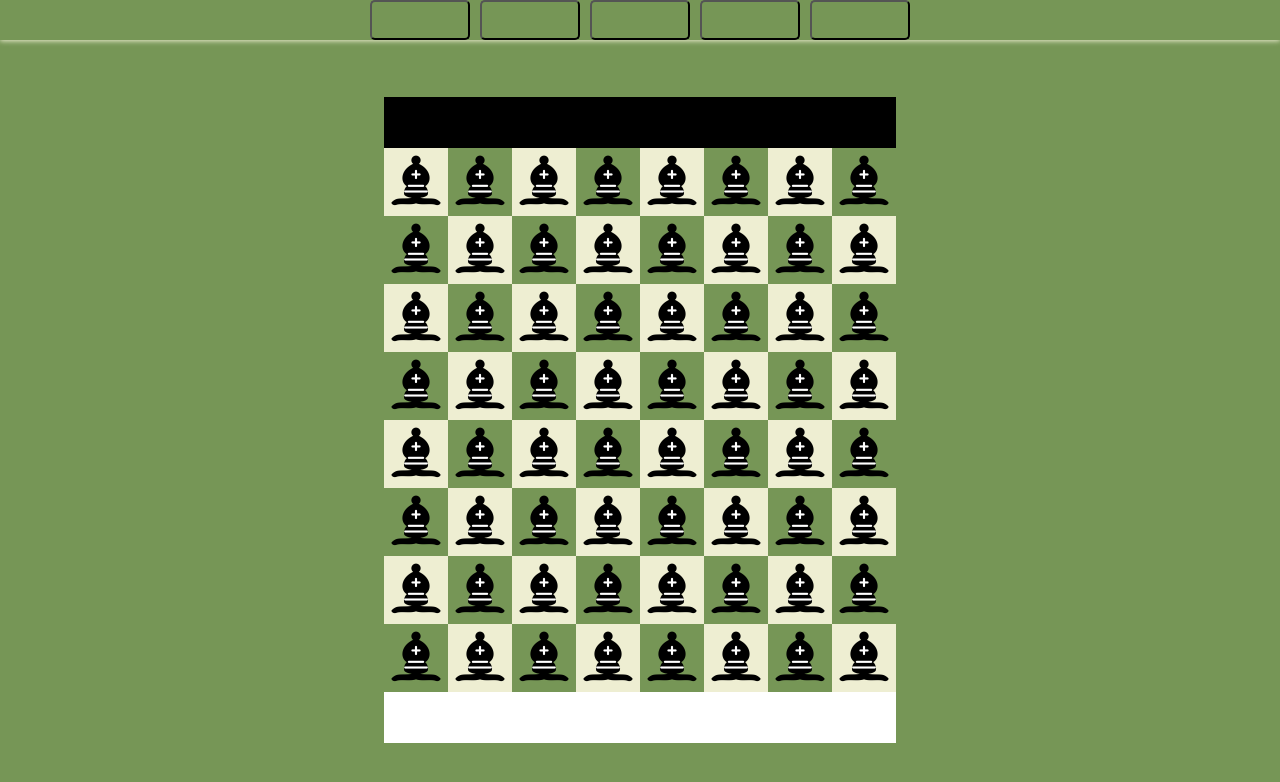
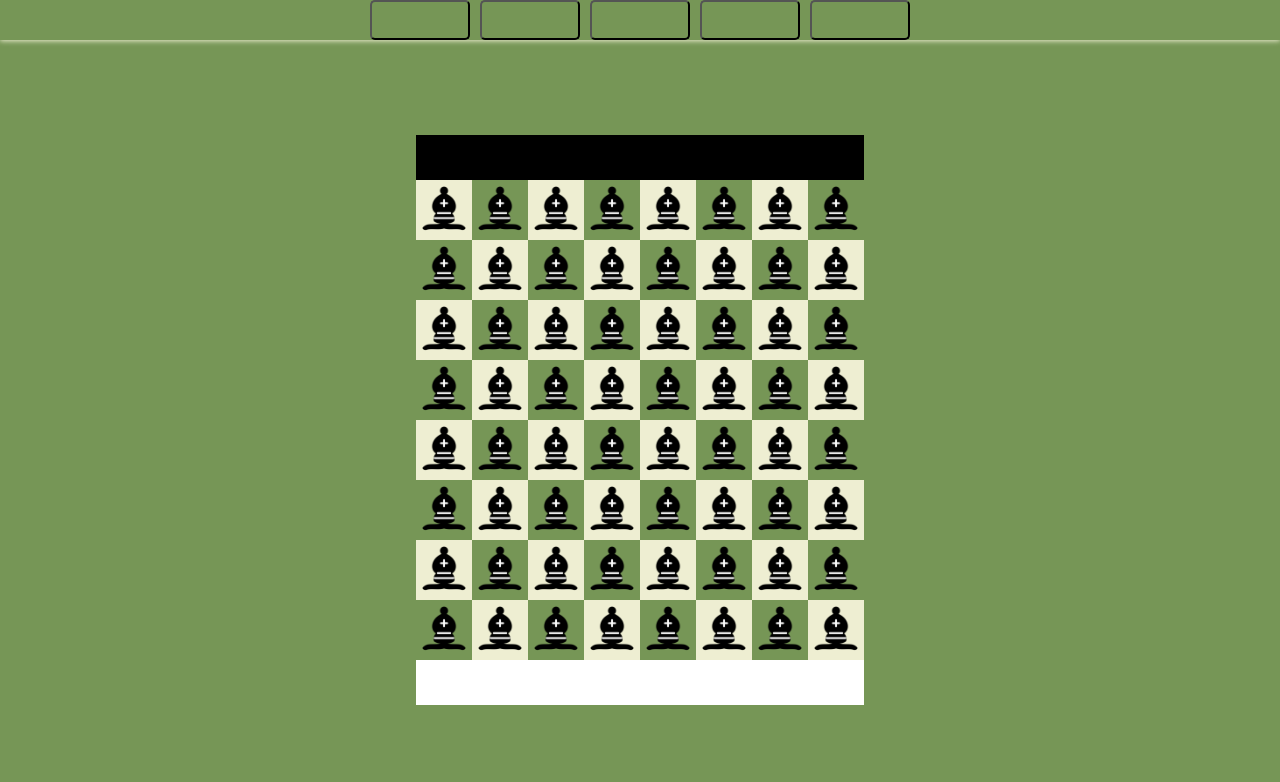
Before and after one commit to potrec/chess-project, a Vue app: page / in a window 1280 px wide. Shown: the top 782 px of the page. Built offline with nearby package versions, Linux system fonts and the light colour scheme.

Commit message:
Update main.css

```diff
--- a/src/assets/main.css
+++ b/src/assets/main.css
@@ -25,7 +25,7 @@
 }
 .main-container {
     display: flex;
-    width: 40%;
+    width: 35%;
     aspect-ratio: 1/1;
     background-color: var(--secondary);
     flex-direction: column;
@@ -44,8 +44,6 @@
 }
 .board-container {
     display: flex;
-    width: 100%;
-    aspect-ratio: 1/1;
     flex-wrap: wrap;
     align-content: center;
     justify-content: center;
```
